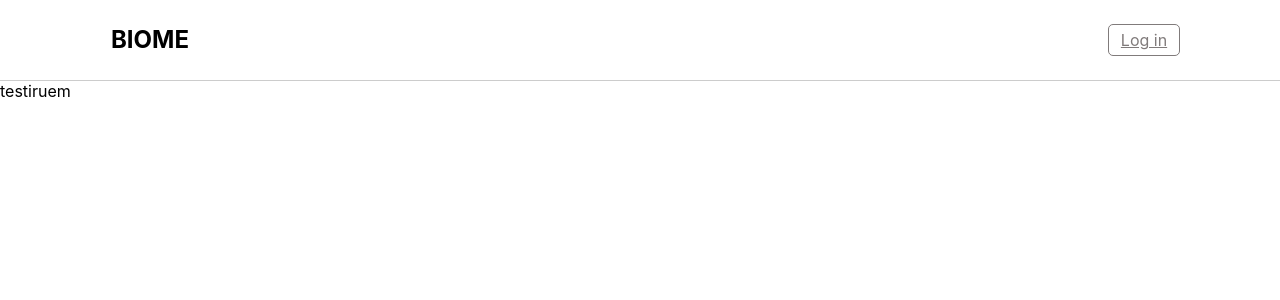
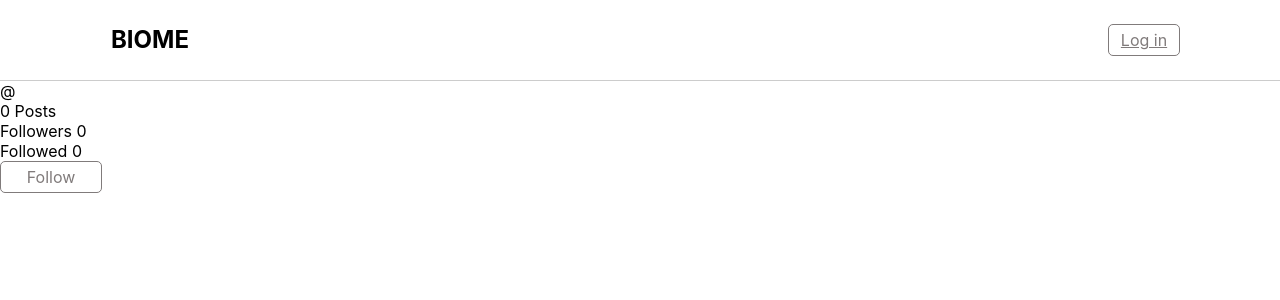
Before and after one commit to YarovoyDm/biome, a React (Create React App) app: page /account/1 in a window 1280 px wide. Shown: the top 300 px of the page. Built offline with nearby package versions, Linux system fonts and the light colour scheme; no server answers; the database is empty.

Commit message:
almost done followers

```diff
--- a/src/container/userPage/userPage.module.scss
+++ b/src/container/userPage/userPage.module.scss
@@ -0,0 +1,14 @@
+.FollowButton{
+    width: 100px;
+    height: 30px;
+    border: solid 1px rgb(128, 123, 123);
+    text-align: center;
+    line-height: 30px;
+    border-radius: 5px;
+    color: rgb(128, 123, 123);
+    cursor: pointer;
+    &:hover{
+        color: black;
+        border: solid 1px black;
+    }
+}
--- a/src/container/userPage/userPage.tsx
+++ b/src/container/userPage/userPage.tsx
@@ -1,21 +1,37 @@
 import React, {useEffect, useState} from 'react'
 import { RootStateOrAny, useSelector } from 'react-redux'
-import { getDatabase, ref, set, child, get } from "firebase/database";
-import {withRouter} from 'react-router'
+import { getDatabase, ref, child, get, remove, update } from "firebase/database";
 import styles from './userPage.module.scss'
 
 const UserPage = (props:any) => {
     const userNameLocal = window.localStorage.getItem('userName')
-
+    const userIdLocal: any = window.localStorage.getItem('userID')
     const [userInfo, setUserInfo] = useState({
         displayName: ''
     })
+    const [currentUserFollowed, setCurrentUserFollowed] = useState(false)
+    const [currentTarget, setCurrentTarget] = useState({
+        id: '',
+        followers: {},
+        followed: {}
+    })
+    const nickFromUrl = props.match.params.nick
 
     useEffect(() => {
         const dbRef = ref(getDatabase());
-        get(child(dbRef, `users/${props.match.params.nick}`)).then((snapshot) => {
+        get(child(dbRef, `users/${nickFromUrl}`)).then((snapshot) => {
             if (snapshot.exists()) {
                 setUserInfo(snapshot.val())
+                setCurrentTarget(snapshot.val())
+            } else {
+                console.log("No data available");
+            }
+        }).catch((error) => {
+            console.error(error);
+        });
+        get(child(dbRef, `users/${userNameLocal}/followed`)).then((snapshot) => {
+            if (snapshot.exists()) {
+                setCurrentUserFollowed(Object.values(snapshot.val()).includes(nickFromUrl))
             } else {
                 console.log("No data available");
             }
@@ -24,11 +40,52 @@ const UserPage = (props:any) => {
         });
     }, [])
 
+    const followUser = () => {
+        const db = getDatabase();
+        update(ref(db, `users/${nickFromUrl}/followers`), {
+            [userIdLocal]: userNameLocal
+        });
+        update(ref(db, `users/${userNameLocal}/followed`), {
+            [currentTarget.id]: nickFromUrl
+        });
+        setCurrentUserFollowed(true)
+    }
+
+    const unfollowUser = () => {
+        const db = getDatabase();
+        remove(ref(db, `users/${nickFromUrl}/followers/${userIdLocal}`));
+        remove(ref(db, `users/${userNameLocal}/followed/${currentTarget.id}`));
+        setCurrentUserFollowed(false)
+    }
+
+    const renderFollowButton = () => {
+        const itsNotMe = userNameLocal !== userInfo.displayName
+        if(itsNotMe){
+            if(currentUserFollowed){
+                return <div className={styles.FollowButton} onClick={() => unfollowUser()}>Unfollow</div>
+            }
+            if(!currentUserFollowed){
+                return <div onClick={() => followUser()} className={styles.FollowButton}>Follow</div>
+            }
+        }
+    }
+
     return (
         <div>
-            testiruem
-            {userInfo.displayName}
-            {userNameLocal === userInfo.displayName && <div>Ebat</div>}
+            <div className={styles.userMain}>
+                <div className={styles.userBlock}>
+                    <div className={styles.userPhoto}></div>
+                    <div className={styles.userInfo}>
+                        <div className={styles.userName}>@{userInfo.displayName}</div>
+                        <div className={styles.userInfoActivity}>
+                            <div className={styles.userPosts}>0 Posts</div>
+                            <div className={styles.userFollowers}>Followers {currentTarget.followers ? Object.values(currentTarget.followers).length : 0}</div>
+                            <div className={styles.userFollowed}>Followed {currentTarget.followed ? Object.values(currentTarget.followed).length : 0}</div>
+                        </div>
+                        {renderFollowButton()}
+                    </div>
+                </div>
+            </div>
         </div>
     )
 }
--- a/src/index.tsx
+++ b/src/index.tsx
@@ -4,7 +4,7 @@ import ReactDOM from 'react-dom';
 import './index.css';
 import App from './App';
 import reportWebVitals from './reportWebVitals';
-import { Router } from 'react-router-dom';
+import { BrowserRouter as Router } from 'react-router-dom';
 import history from './history';
 import { Provider } from 'react-redux'
 import { createStore, compose, applyMiddleware } from 'redux'
@@ -21,7 +21,7 @@ const store = createStore(rootReducer, composeEnhancers())
 
 
 ReactDOM.render(
-  <Router history={history}>
+  <Router>
     <Provider store={store}>
       <App />
     </Provider>
```
